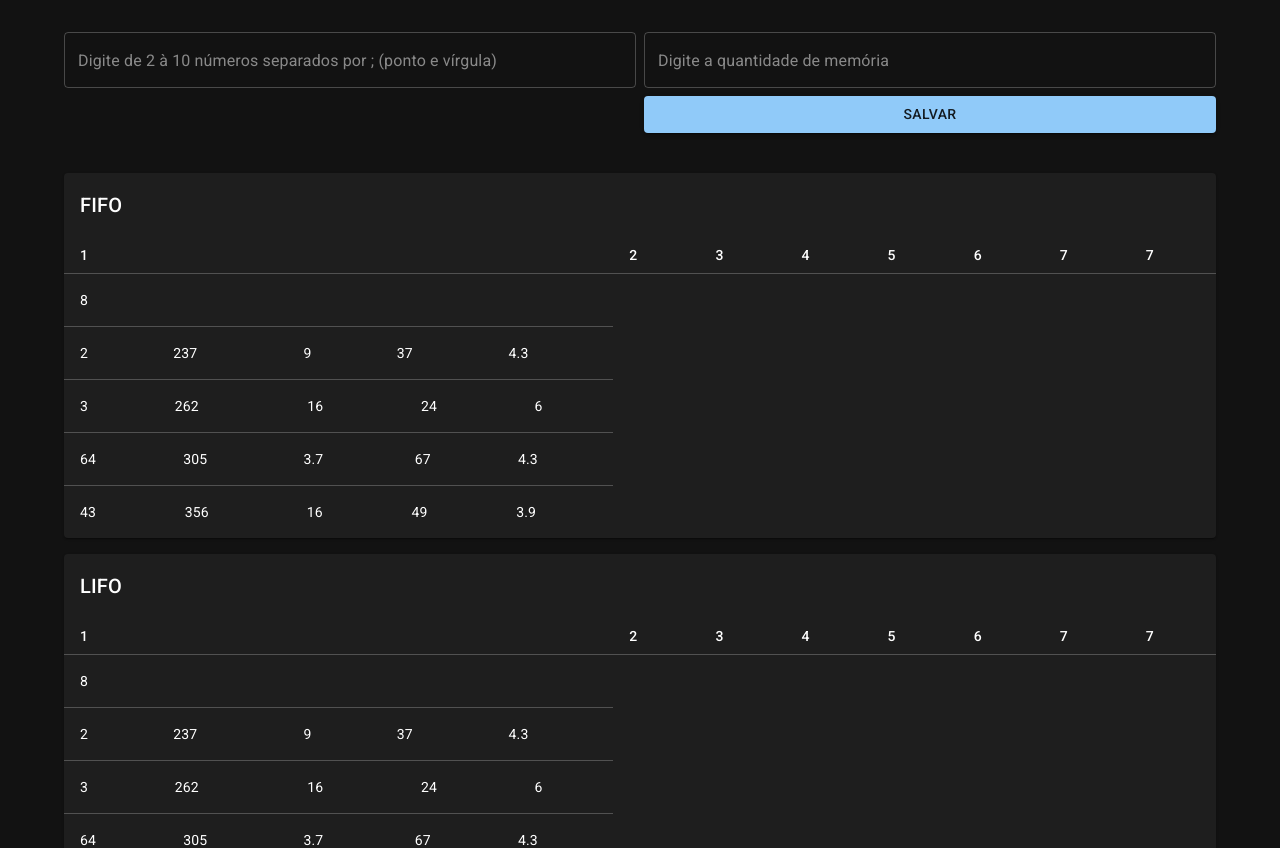
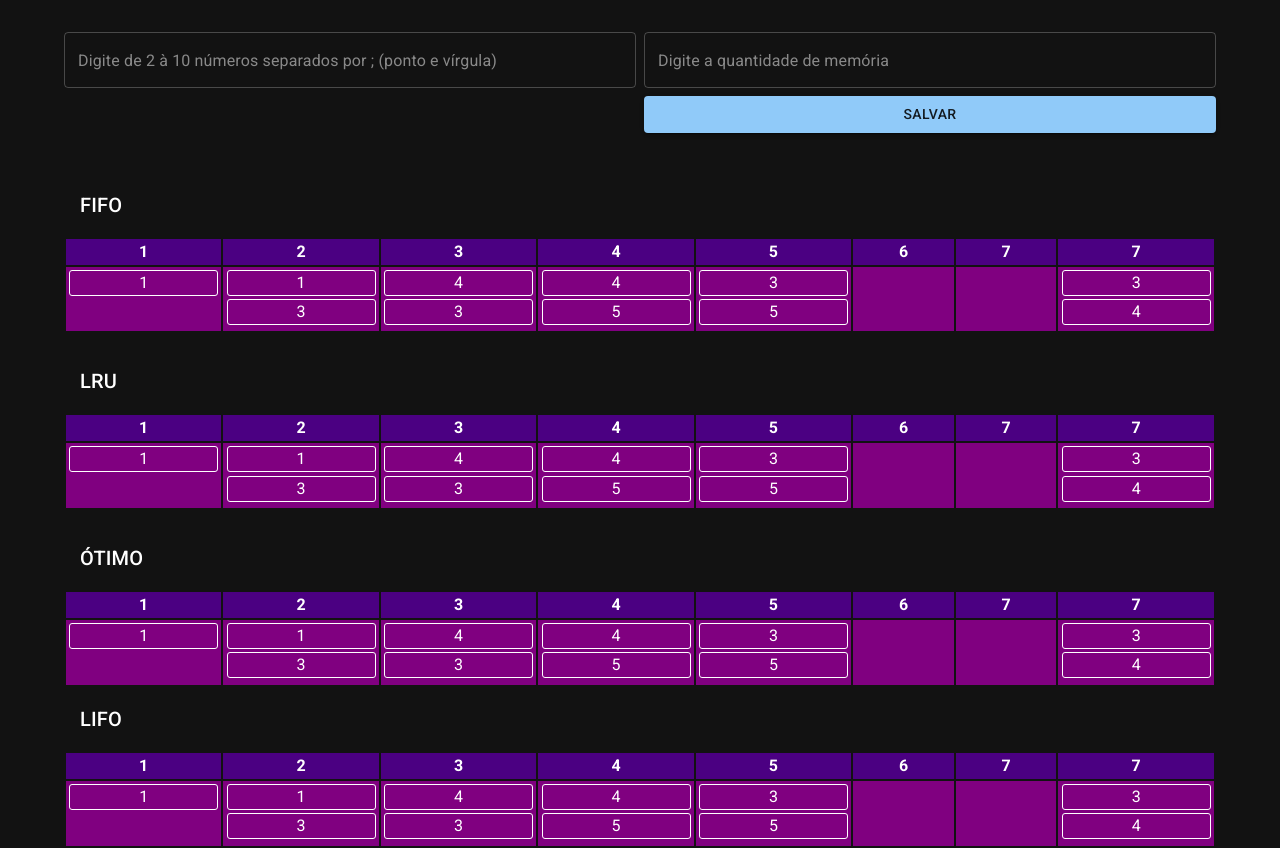
Before and after one commit to Glerme/trabalho-algoritmo, a React (Create React App) app: page / in a window 1280 px wide. Shown: the top 848 px of the page. Built offline with nearby package versions, Linux system fonts and the light colour scheme.

Commit message:
feat: Finalizado o style

```diff
--- a/package.json
+++ b/package.json
@@ -18,6 +18,7 @@
     "react": "^18.2.0",
     "react-dom": "^18.2.0",
     "react-scripts": "5.0.1",
+    "react-toastify": "^9.0.8",
     "styled-components": "^5.3.5",
     "typescript": "^4.4.2",
     "web-vitals": "^2.1.0"
@@ -45,5 +46,8 @@
       "last 1 firefox version",
       "last 1 safari version"
     ]
+  },
+  "devDependencies": {
+    "@types/styled-components": "^5.1.26"
   }
 }
--- a/public/index.html
+++ b/public/index.html
@@ -24,7 +24,7 @@
       work correctly both with client-side routing and a non-root public URL.
       Learn how to configure a non-root public URL by running `npm run build`.
     -->
-    <title>React App</title>
+    <title>Trabalho algoritmos</title>
 
     <link
       rel="stylesheet"
--- a/src/components/Table/index.tsx
+++ b/src/components/Table/index.tsx
@@ -1,72 +1,36 @@
-import * as Mui from "@mui/material";
-
 import { TableHeader } from "../TableHeader";
 
+import * as Styled from "./styles";
+
 interface TableProps {
-  rows: any[];
+  rows: number[][];
   columns: any[];
   tableName: string;
 }
-
-function createData(
-  cell1: number,
-  cell2?: number,
-  cell3?: number,
-  cell4?: number,
-  cell5?: number
-) {
-  return { cell1, cell2, cell3, cell4, cell5 };
-}
-
-const rows2 = [
-  createData(8),
-  createData(2, 237, 9.0, 37, 4.3),
-  createData(3, 262, 16.0, 24, 6.0),
-  createData(64, 305, 3.7, 67, 4.3),
-  createData(43, 356, 16.0, 49, 3.9),
-];
 
 export const Table: React.FC<TableProps> = ({ columns, rows, tableName }) => {
   console.log(rows.map((row) => row));
 
   return (
-    <Mui.TableContainer component={Mui.Paper}>
+    <div style={{ width: "100%" }}>
       <TableHeader tableName={tableName} />
-      <Mui.Table sx={{ minWidth: 650 }} size="small" aria-label="memory table">
-        <Mui.TableHead>
-          <Mui.TableRow>
-            {columns.map((column, i) => (
-              <Mui.TableCell key={i}>{column}</Mui.TableCell>
-            ))}
-          </Mui.TableRow>
-        </Mui.TableHead>
-        <Mui.TableBody>
-          {rows2.map((row, i) => (
-            <Mui.Table
-              key={i}
-              sx={{
-                "&:last-child td, &:last-child th": { border: 0 },
-              }}
-            >
-              <Mui.TableCell component="th" scope="row">
-                {row.cell1}
-              </Mui.TableCell>
-              <Mui.TableCell component="th" scope="row">
-                {row.cell2}
-              </Mui.TableCell>
-              <Mui.TableCell component="th" scope="row">
-                {row.cell3}
-              </Mui.TableCell>
-              <Mui.TableCell component="th" scope="row">
-                {row.cell4}
-              </Mui.TableCell>
-              <Mui.TableCell component="th" scope="row">
-                {row.cell5}
-              </Mui.TableCell>
-            </Mui.Table>
+      <Styled.TableStyled>
+        <Styled.TableHeader>
+          {columns.map((column, i) => (
+            <th key={i}>{column}</th>
           ))}
-        </Mui.TableBody>
-      </Mui.Table>
-    </Mui.TableContainer>
+        </Styled.TableHeader>
+
+        <Styled.TableBody>
+          {rows.map((row) => (
+            <Styled.Row>
+              {row.map((r) => (
+                <Styled.Cell>{r}</Styled.Cell>
+              ))}
+            </Styled.Row>
+          ))}
+        </Styled.TableBody>
+      </Styled.TableStyled>
+    </div>
   );
 };
--- /dev/null
+++ b/src/components/Table/styles.ts
@@ -0,0 +1,39 @@
+// import styled from "styled-components";
+import { styled } from "@mui/system";
+
+export const TableStyled = styled("table")({
+  width: "100%",
+});
+
+export const TableHeader = styled("thead")({
+  width: "100%",
+  backgroundColor: "indigo",
+});
+
+export const TableBody = styled("tbody")({
+  backgroundColor: "purple",
+
+  "&>:nth-child(1)": {
+    display: "flex",
+  },
+});
+
+export const Row = styled("td")({
+  height: "100%",
+  padding: ".2rem",
+});
+
+export const Cell = styled("tr")({
+  display: "flex",
+  justifyContent: "center",
+  alignItems: "flex-start",
+  width: "100%",
+  height: "100%",
+
+  border: "1px solid white",
+  borderRadius: "3px",
+
+  marginBottom: ".2rem",
+
+  backgroundColor: "purple",
+});
--- a/src/index.tsx
+++ b/src/index.tsx
@@ -1,12 +1,17 @@
-import React from 'react';
-import ReactDOM from 'react-dom/client';
-import App from './App';
+import React from "react";
+import ReactDOM from "react-dom/client";
+import App from "./App";
+
+import "react-toastify/dist/ReactToastify.css";
+
+import { ToastContainer } from "react-toastify";
 
 const root = ReactDOM.createRoot(
-  document.getElementById('root') as HTMLElement
+  document.getElementById("root") as HTMLElement
 );
 root.render(
   <React.StrictMode>
     <App />
+    <ToastContainer theme="dark" />
   </React.StrictMode>
 );
--- a/src/pages/Home/index.tsx
+++ b/src/pages/Home/index.tsx
@@ -1,22 +1,12 @@
-import React, { useState } from "react";
+import { useState } from "react";
 
 import * as Mui from "@mui/material";
+import { toast } from "react-toastify";
+
 import { Table } from "../../components/Table";
 
-const rows = [
-  {
-    cell1: "valor1",
-    cell2: "valor2",
-    cell3: "valor3",
-    cell4: "valor4",
-    cell5: "valor4",
-    cell6: "valor4",
-    cell7: "valor4",
-    cell8: "valor4",
-    cell9: "valor4",
-    cell10: "valor4",
-  },
-];
+const rows = [[1], [1, 3], [4, 3], [4, 5], [3, 5], [], [], [3, 4]];
+const columns = [1, 2, 3, 4, 5, 6, 7, 7];
 
 export const Home = () => {
   const [fields, setFields] = useState({
@@ -37,6 +27,10 @@ export const Home = () => {
           1
         );
     });
+
+    if (parsedFields.arrayNumbers.length < 2) {
+      return toast.warning("Conteudo invalido", {});
+    }
 
     console.log("ENVIO PARA API", parsedFields);
   }
@@ -101,27 +95,19 @@ export const Home = () => {
 
           <Mui.Grid item xs={12}>
             <Mui.Box mb={2}>
-              <Table
-                columns={[1, 2, 3, 4, 5, 6, 7, 7]}
-                rows={rows}
-                tableName="FIFO"
-              />
+              <Table columns={columns} rows={rows} tableName="FIFO" />
             </Mui.Box>
 
             <Mui.Box mb={2}>
-              <Table
-                columns={[1, 2, 3, 4, 5, 6, 7, 7]}
-                rows={rows}
-                tableName="LIFO"
-              />
+              <Table columns={columns} rows={rows} tableName="LRU" />
             </Mui.Box>
 
             <Mui.Box>
-              <Table
-                columns={[1, 2, 3, 4, 5, 6, 7, 7]}
-                rows={rows}
-                tableName="ÓTIMO"
-              />
+              <Table columns={columns} rows={rows} tableName="ÓTIMO" />
+            </Mui.Box>
+
+            <Mui.Box mb={2}>
+              <Table columns={columns} rows={rows} tableName="LIFO" />
             </Mui.Box>
           </Mui.Grid>
         </Mui.Grid>
--- a/tsconfig.json
+++ b/tsconfig.json
@@ -6,6 +6,7 @@
       "dom.iterable",
       "esnext"
     ],
+    "types": ["styled-components"],
     "allowJs": true,
     "skipLibCheck": true,
     "esModuleInterop": true,
```
Also changed, not shown: 1 other file (tests, documents, lock files or other folders).
